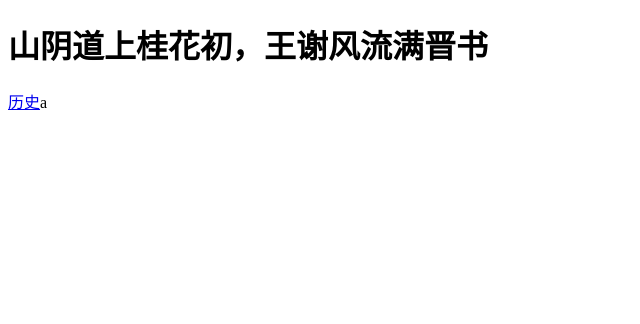
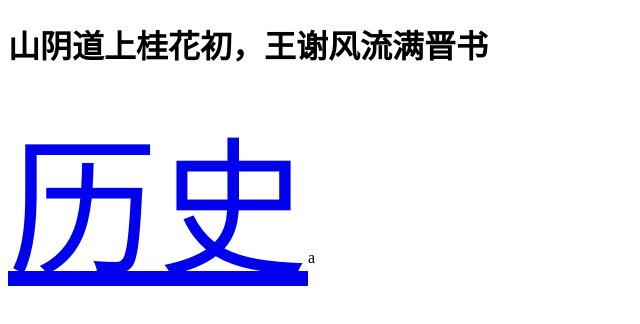
Before and after one commit to cbfygwc/cbfygwc.github.io, a plain HTML site: page index.html in a window 1280 px wide. Shown: the whole page, without its empty margins (0-640 px from the left). Drawn offline with Linux system fonts and the light colour scheme.

Commit message:
Update index.html

```diff
--- a/index.html
+++ b/index.html
@@ -4,6 +4,11 @@
 <head>
     <meta charset="UTF-8" />
     <title>Mystery</title>
+    <style>
+        a{
+            font-size:150px
+        }
+    </style>
 </head>
 
 <body>
```
